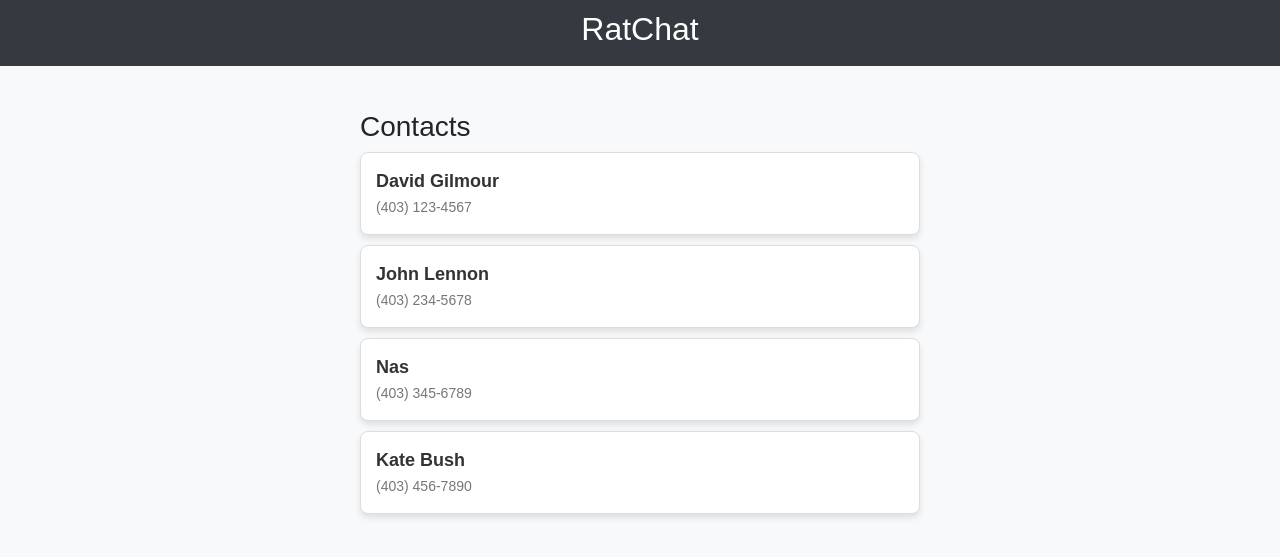
After one commit to jsloan3/CryptoProject2025, a Flask app: template src/templates/contacts.html in a window 1280 px wide. The commit adds this page. Shown: the top 557 px of the page. Run offline with Flask 3, Linux system fonts and the light colour scheme; the template is opened without the code that fills it, so the values that code supplies are empty; some libraries are stand-ins or nearby versions.

Commit message:
added Contacts page

```diff
--- a/src/main.py
+++ b/src/main.py
@@ -7,6 +7,9 @@ app = Flask(__name__)
 def main() -> str:
     return render_template("layout.html")  # Change this to the actual html file.
 
+@app.route('/contacts')
+def contacts():
+    return render_template('contacts.html')
 
 if __name__ == "__main__":
     app.run(debug=True)
--- a/src/static/style.css
+++ b/src/static/style.css
@@ -1 +1,65 @@
-/* This will be the stylesheet used for all pages. */
+/* General styling for the pages */
+body {
+    font-family: 'Arial', sans-serif;
+    background-color: #f8f9fa;
+}
+
+/* General header styling for the pages */
+.header {
+    background-color: #343a40;
+    color: white;
+    text-align: center;
+    padding: 10px 0;
+    margin-bottom: 20px;
+}
+
+
+/* Styling for the contacts page*/
+
+/* Container for the contacts list */
+.container {
+    padding: 20px;
+    max-width: 600px;
+}
+
+/* Individual contact item styling */
+.contact-item {
+    background-color: #ffffff;
+    border: 1px solid #ddd;
+    margin-bottom: 10px;
+    border-radius: 8px;
+    padding: 15px;
+    display: flex;
+}
+
+/* Styling when hovering over a contact item */
+.contact-item:hover {
+    background-color: #e9ecef;
+    border-color: #007bff;
+}
+
+/* Styling for the contact name */
+.contact-name {
+    font-size: 18px;
+    color: #333;
+    font-weight: bold;
+}
+
+/* Hover effect on contact name*/
+.contact-item:hover .contact-name {
+    color: #007bff;
+}
+
+/* Styling for the phone number */
+.contact-phone {
+    font-size: 14px;
+    color: #777;
+    margin-top: 5px;
+}
+
+/* Add a subtle shadow to the contact items */
+.contact-item {
+    box-shadow: 0 4px 6px rgba(0, 0, 0, 0.1);
+}
+
+/* End of styling for the contacts page*/
--- /dev/null
+++ b/src/templates/contacts.html
@@ -0,0 +1,38 @@
+{% extends 'layout.html' %}
+
+{% block content %}
+<div class="container mt-4">
+    <h3>Contacts</h3>
+    <ul class="list-group">
+        <li class="contact-item">
+            <div>
+                <span class="contact-name">David Gilmour</span>
+                <br>
+                <span class="contact-phone">(403) 123-4567</span>
+            </div>
+        </li>
+        <li class="contact-item">
+            <div>
+                <span class="contact-name">John Lennon</span>
+                <br>
+                <span class="contact-phone">(403) 234-5678</span>
+            </div>
+        </li>
+        <li class="contact-item">
+            <div>
+                <span class="contact-name">Nas</span>
+                <br>
+                <span class="contact-phone">(403) 345-6789</span>
+            </div>
+        </li>
+        <li class="contact-item">
+            <div>
+                <span class="contact-name">Kate Bush</span>
+                <br>
+                <span class="contact-phone">(403) 456-7890</span>
+            </div>
+        </li>
+        <!-- Add more contacts here -->
+    </ul>
+</div>
+{% endblock %}
```
